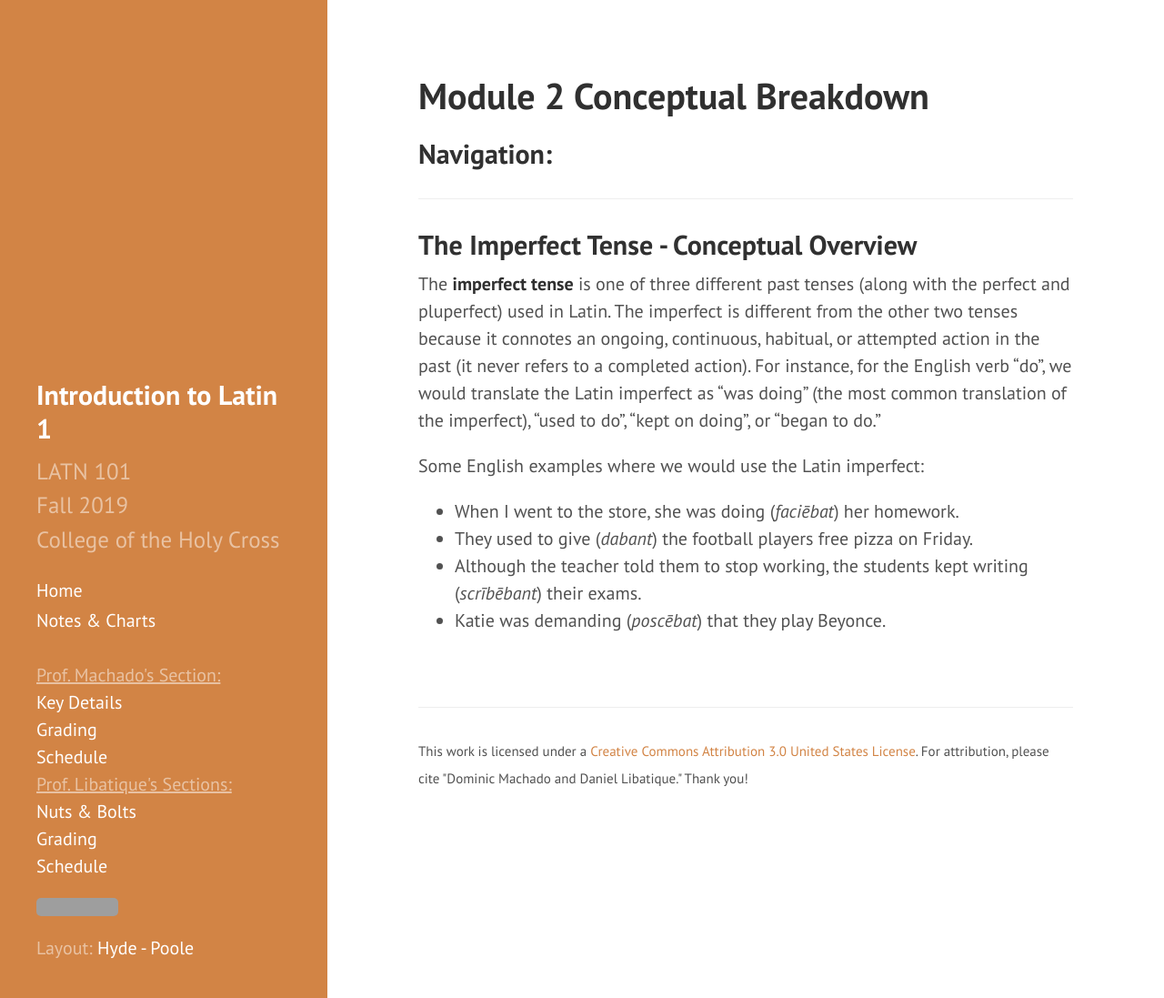
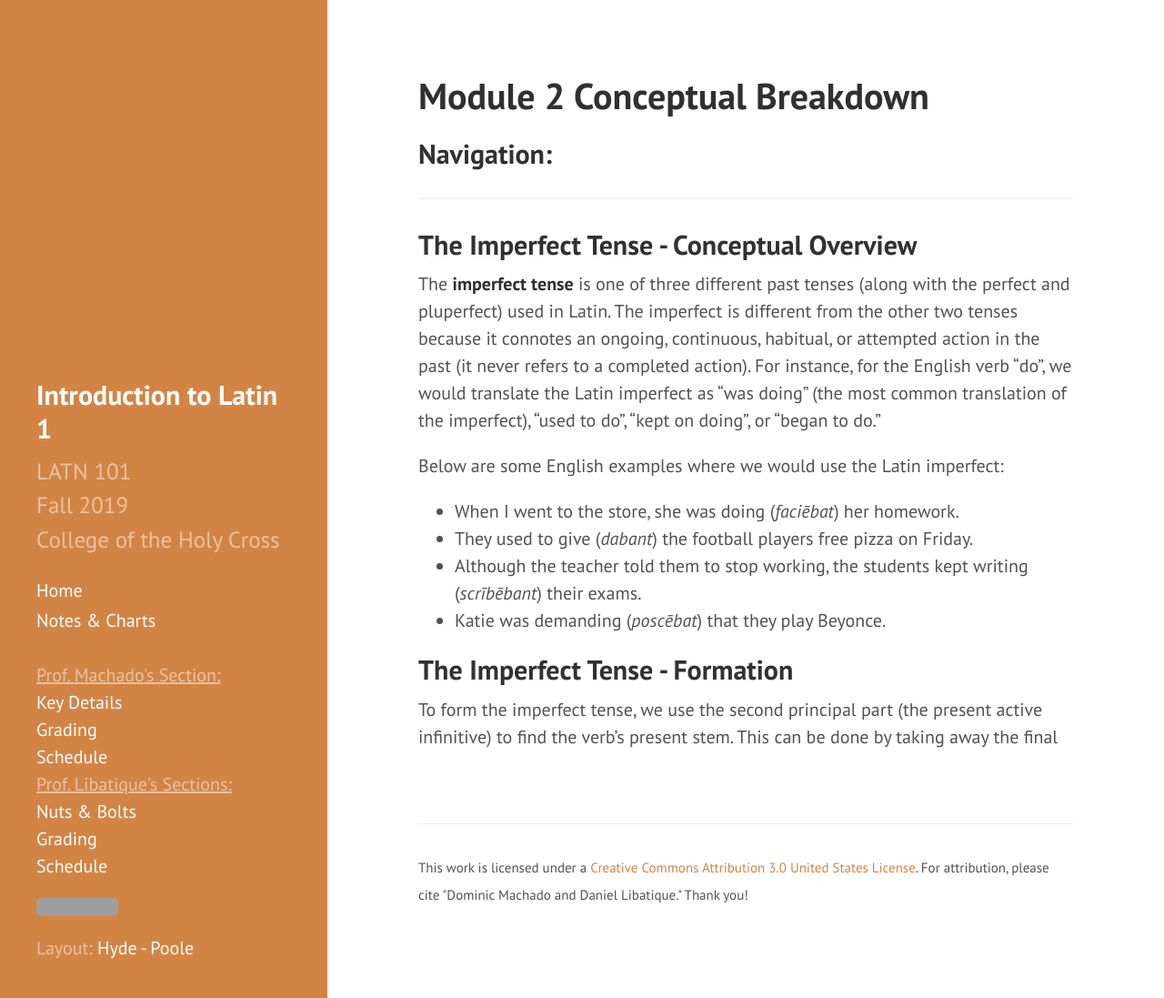
Before and after one commit to DLibatique/LATN102-S20, a Jekyll site: the page built from notes/module-2.md, in a window 1280 px wide and 1097 px high. Shown: the whole window at 91% size. Built offline with Jekyll 4.4.1, drawn with Linux system fonts in a browser that asks for light colours; grey boxes are pictures that could not be loaded.

Commit message:
Added some more material

```diff
--- a/notes/module-2.md
+++ b/notes/module-2.md
@@ -11,9 +11,13 @@ title: Module 2 Conceptual Breakdown
 
 The **imperfect tense** is one of three different past tenses (along with the perfect and pluperfect) used in Latin. The imperfect is different from the other two tenses because it connotes an ongoing, continuous, habitual, or attempted action in the past (it never refers to a completed action). For instance, for the English verb "do", we would translate the Latin imperfect as "was doing" (the most common translation of the imperfect), "used to do", "kept on doing", or "began to do."
 
-Some English examples where we would use the Latin imperfect:
+Below are some English examples where we would use the Latin imperfect:
 
 * When I went to the store, she was doing (*faciēbat*) her homework.
 * They used to give (*dabant*) the football players free pizza on Friday.
 * Although the teacher told them to stop working, the students kept writing (*scrībēbant*) their exams.
 * Katie was demanding (*poscēbat*) that they play Beyonce.
+
+## The Imperfect Tense - Formation
+
+To form the imperfect tense, we use the second principal part (the present active infinitive) to find the verb's present stem. This can be done by taking away the final
```
